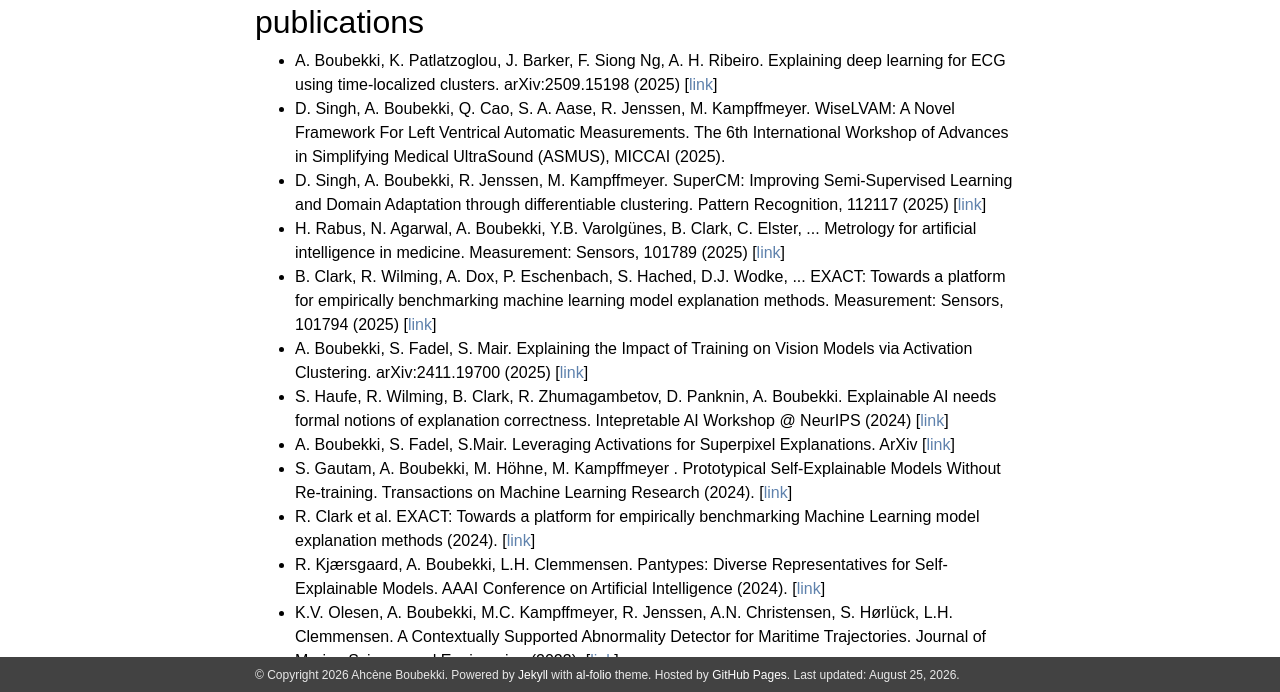
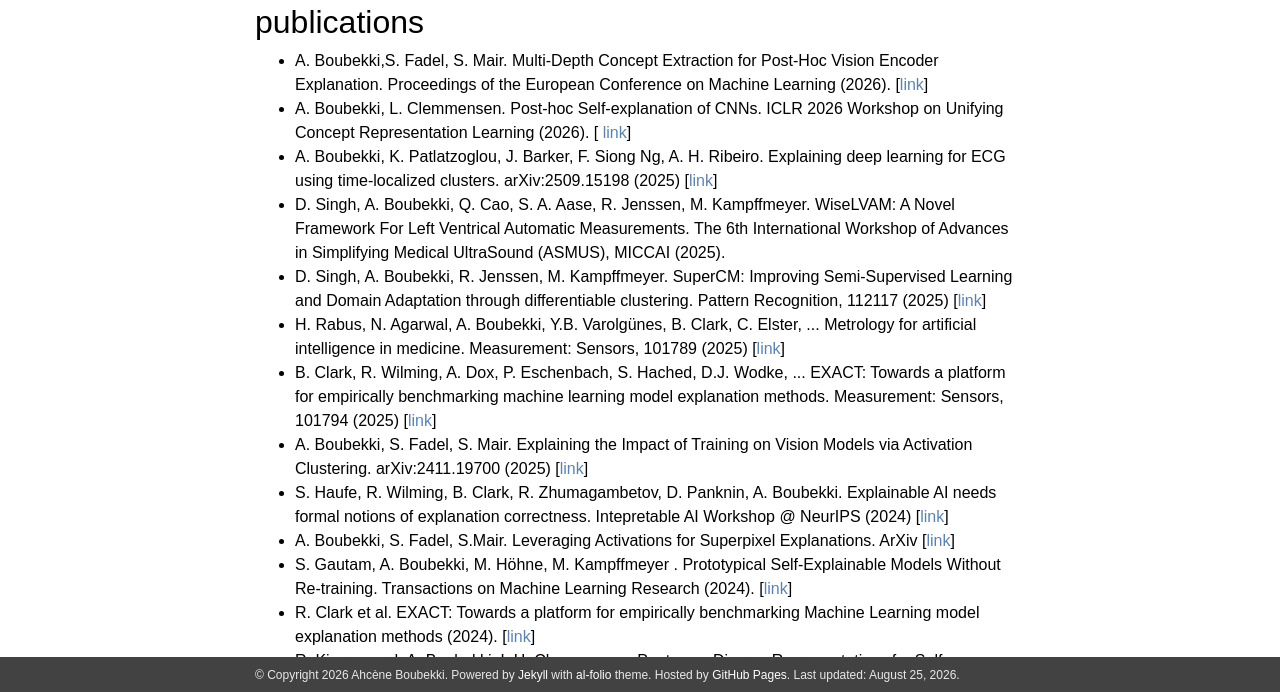
Before and after one commit to Ahcene-B/ahcene-b.github.io, a Jekyll site: the page built from _pages/about.md, in a window 1280 px wide and 900 px high, scrolled down 1518 px, cut to the strip 208-900 px from the top of the window. Built offline with Jekyll 4.4.1, drawn with Linux system fonts in a browser that asks for light colours; nearby versions of some CDN libraries; comment, search, counter and statistics services are not loaded; a style sheet for code colours, icons or effects is not loaded.

Commit message:
Update about.md
up publi

```diff
--- a/_pages/about.md
+++ b/_pages/about.md
@@ -48,6 +48,12 @@ You can find most of my slides [here](http://slides.com./ahcene).
 ## publications
 
 <ul>
+  <li>
+    A. Boubekki,S. Fadel, S. Mair. Multi-Depth Concept Extraction for Post-Hoc Vision Encoder Explanation. Proceedings of the European Conference on Machine Learning (2026). [<a href="https://arxiv.org/pdf/2411.19700">link</a>]
+  </li>
+  <li>
+    A. Boubekki, L. Clemmensen. Post-hoc Self-explanation of CNNs. ICLR 2026 Workshop on Unifying Concept Representation Learning (2026). [<a href="https://arxiv.org/pdf/2603.28466"> link</a>]
+  </li>
   <li>
     A. Boubekki, K. Patlatzoglou, J. Barker, F. Siong Ng, A. H. Ribeiro. Explaining deep learning for ECG using time-localized clusters. arXiv:2509.15198 (2025) [<a href="https://arxiv.org/abs/2509.15198v1">link</a>]
   </li>
```
